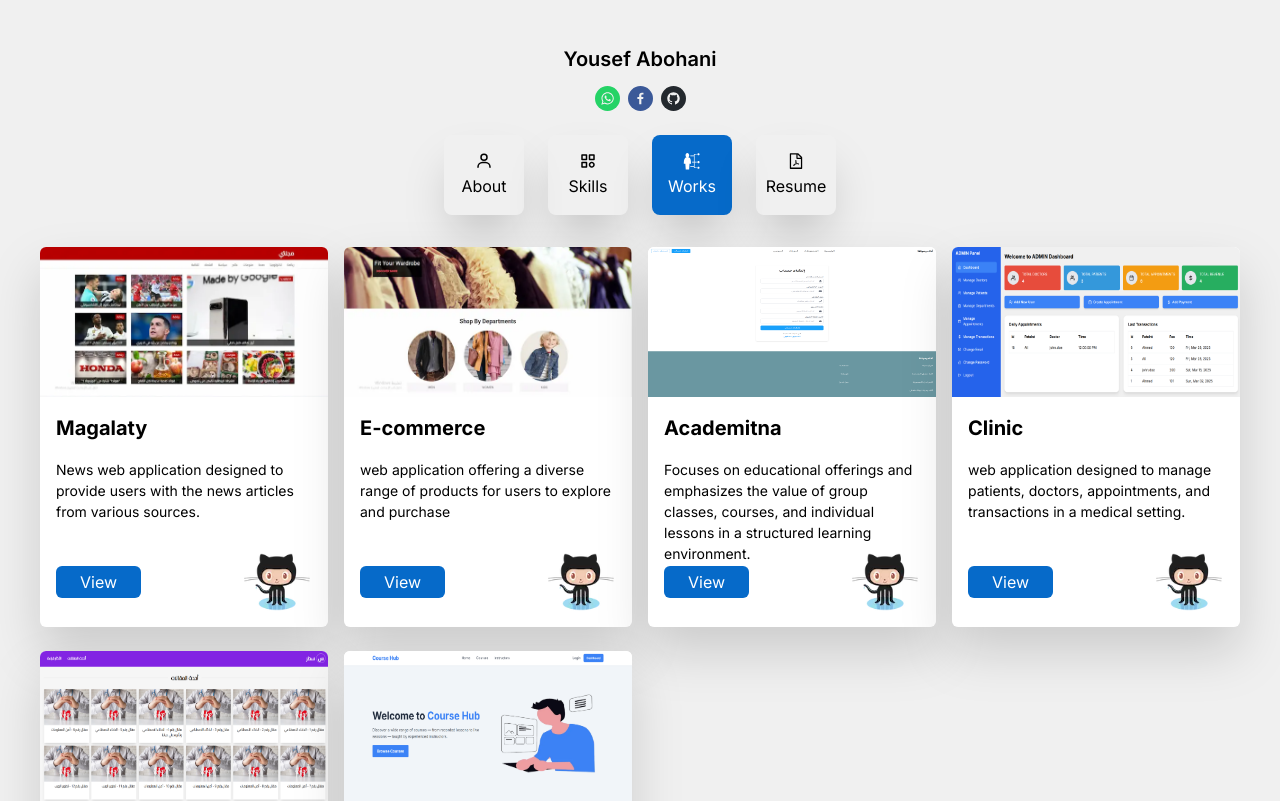
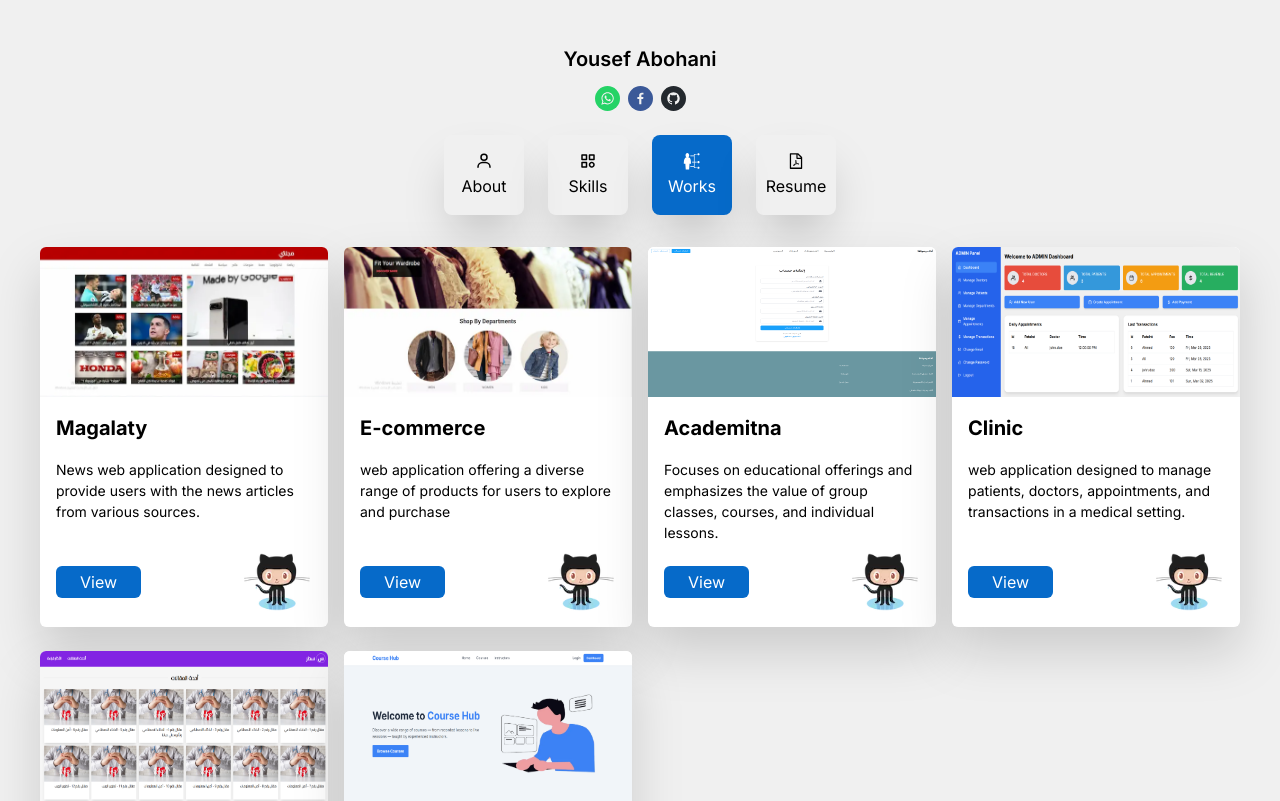
Before and after one commit to yousefha2002/-portfolio_nextjs, a Next.js app: page /works in a window 1280 px wide. Shown: the top 801 px of the page. Built offline with nearby package versions, Linux system fonts and the light colour scheme.

Commit message:
edit content of education project

```diff
--- a/app/page.tsx
+++ b/app/page.tsx
@@ -1,7 +1,7 @@
 import Container from "@/components/ui/Container";
 import { data } from "@/types/enums";
 
-export default function Home() {
+export default function page() {
   return (
     <main>
       <Container className="my-10">
--- a/dummy/porjects.ts
+++ b/dummy/porjects.ts
@@ -81,7 +81,7 @@ export default [
     {
         id:3,
         title:"Academitna",
-        description:"Focuses on educational offerings and emphasizes the value of group classes, courses, and individual lessons in a structured learning environment.",
+        description:"Focuses on educational offerings and emphasizes the value of group classes, courses, and individual lessons.",
         images:[
             "education1.png",
             "education5.png",
```
